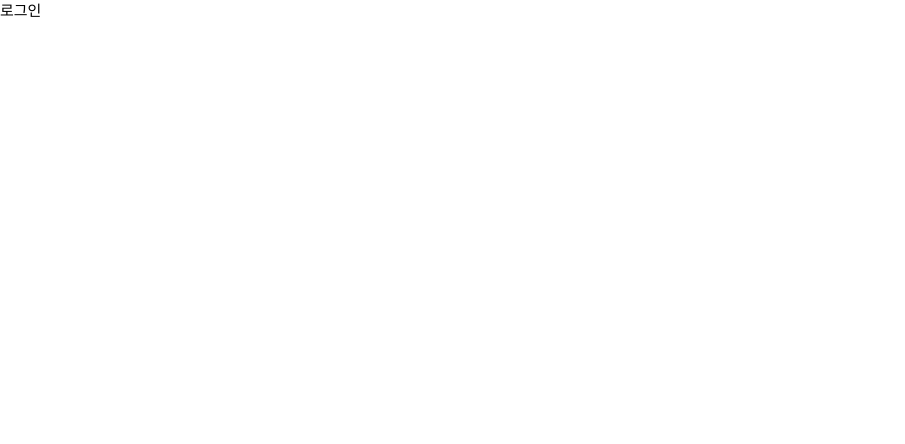
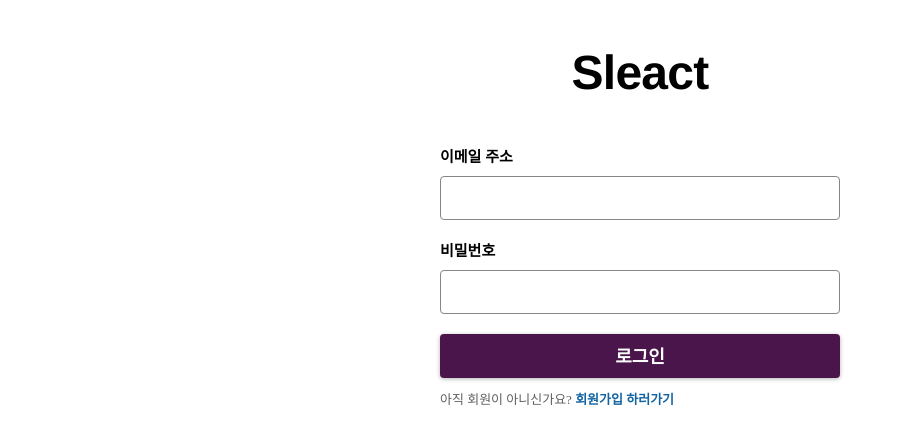
Before and after one commit to lnuvy/typescript-webpack, a React app: page / in a window 1280 px wide. Shown: the top 444 px of the page, without its empty margins (0-905 px from the left). Built offline with nearby package versions, Linux system fonts and the light colour scheme.

Commit message:
로그인

```diff
--- a/pages/login/index.tsx
+++ b/pages/login/index.tsx
@@ -1,11 +1,76 @@
-import React from 'react'
+import useInput from '@hooks/useInput';
+import { Success, Form, Error, Label, Input, LinkContainer, Button, Header } from '@pages/signUp/styles';
+import axios from 'axios';
+import React, { useCallback, useState } from 'react';
+import { Link } from 'react-router-dom';
 
-const Login = () => {
+const LogIn = () => {
+  // const { data, error, revalidate, mutate } = useSWR('/api/users', fetcher);
+
+  const [logInError, setLogInError] = useState(false);
+  const [email, onChangeEmail] = useInput('');
+  const [password, onChangePassword] = useInput('');
+  const onSubmit = useCallback(
+    (e: React.FormEvent) => {
+      e.preventDefault();
+      setLogInError(false);
+      axios
+        .post(
+          'http://localhost:3095/api/users/login',
+          { email, password },
+          {
+            withCredentials: true,
+          },
+        )
+        .then((response) => {
+          // revalidate();
+        })
+        .catch((error) => {
+          setLogInError(error.response?.data?.statusCode === 401);
+        });
+    },
+    [email, password],
+  );
+
+  // if (data === undefined) {
+  //   return <div>로딩중...</div>;
+  // }
+  //
+  // if (data) {
+  //   return <Redirect to='/workspace/sleact/channel/일반' />;
+  // }
+
+  // console.log(error, userData);
+  // if (!error && userData) {
+  //   console.log('로그인됨', userData);
+  //   return <Redirect to="/workspace/sleact/channel/일반" />;
+  // }
+
   return (
-    <div>
-      로그인
+    <div id='container'>
+      <Header>Sleact</Header>
+      <Form onSubmit={onSubmit}>
+        <Label id='email-label'>
+          <span>이메일 주소</span>
+          <div>
+            <Input type='email' id='email' name='email' value={email} onChange={onChangeEmail} />
+          </div>
+        </Label>
+        <Label id='password-label'>
+          <span>비밀번호</span>
+          <div>
+            <Input type='password' id='password' name='password' value={password} onChange={onChangePassword} />
+          </div>
+          {logInError && <Error>이메일과 비밀번호 조합이 일치하지 않습니다.</Error>}
+        </Label>
+        <Button type='submit'>로그인</Button>
+      </Form>
+      <LinkContainer>
+        아직 회원이 아니신가요?&nbsp;
+        <Link to='/signup'>회원가입 하러가기</Link>
+      </LinkContainer>
     </div>
-  )
-}
+  );
+};
 
-export default Login
+export default LogIn;
--- a/pages/signUp/index.tsx
+++ b/pages/signUp/index.tsx
@@ -1,7 +1,8 @@
 import React, { useCallback, useState } from 'react';
+import { Link } from 'react-router-dom';
 import { Button, Form, Header, Input, Label, LinkContainer, Error, Success } from '@pages/signUp/styles';
 import useInputs from '@hooks/useInputs';
-import axios, { AxiosError, AxiosResponse } from 'axios';
+import axios, { AxiosResponse } from 'axios';
 
 const SignUp = () => {
   const [inputs, onChangeHook] = useInputs({});
@@ -51,7 +52,7 @@ const SignUp = () => {
           .catch((err: any) => {
             console.log(err.response);
             setSignUpError(err.response.data);
-          })
+          });
       }
     },
     [inputs, password, passwordCheck, mismatchError],
@@ -98,7 +99,7 @@ const SignUp = () => {
       </Form>
       <LinkContainer>
         이미 회원이신가요?&nbsp;
-        {/*<Link to="/login">로그인 하러가기</Link>*/}
+        <Link to='/login'>로그인 하러가기</Link>
       </LinkContainer>
     </div>
   );
--- a/webpack.config.ts
+++ b/webpack.config.ts
@@ -82,12 +82,13 @@ const config: webpack.Configuration = {
     port: 3090,
     devMiddleware: { publicPath: '/dist/' },
     static: { directory: path.resolve(__dirname) },
-    // proxy: { // front,back 모두 로컬호스트일때 사용가능
-    //   '/api/': {
-    //     target: 'http://localhost:3095',
-    //     changeOrigin: true,
-    //   },
-    // },
+    proxy: {
+      // front,back 모두 로컬호스트일때 사용가능
+      '/api/': {
+        target: 'http://localhost:3095',
+        changeOrigin: true,
+      },
+    },
   },
 };
 
```
Also changed, not shown: pages/login/styles.tsx (deleted).
